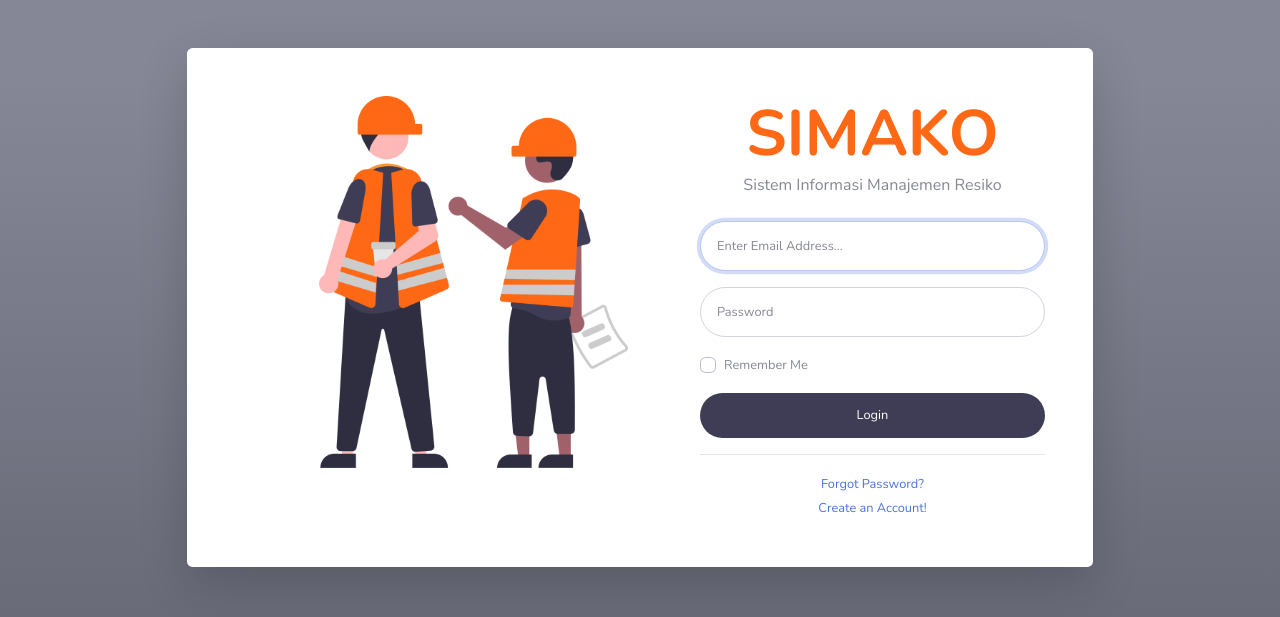
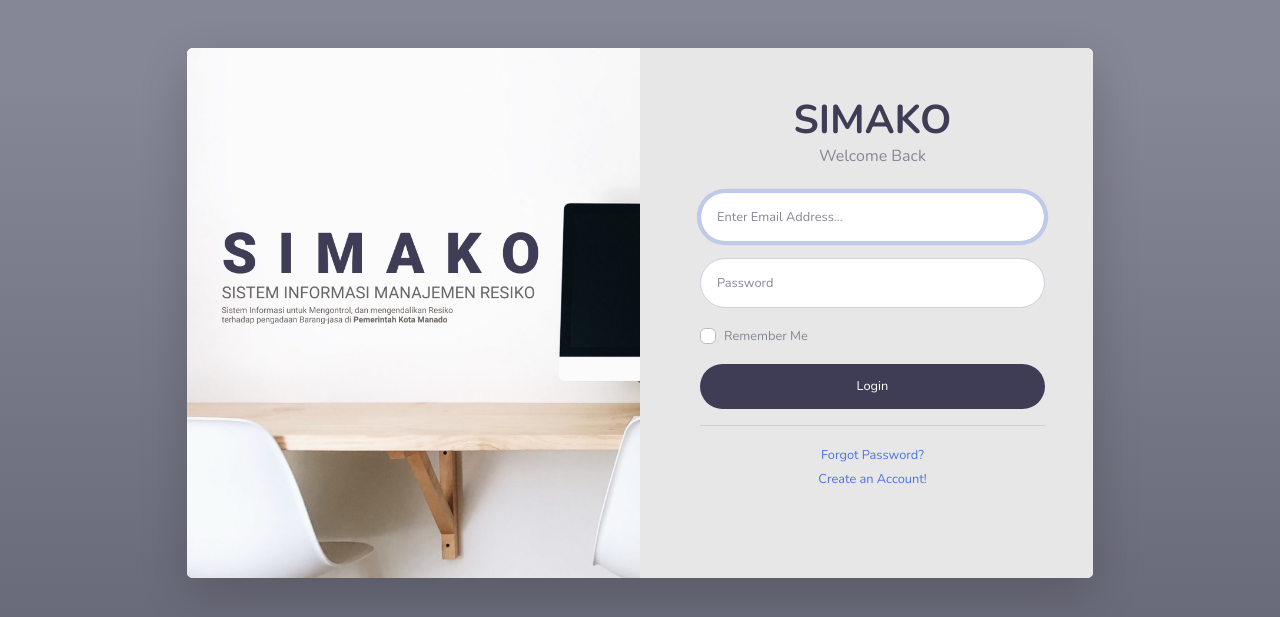
Before and after one commit to riyansasaja/simako, a CodeIgniter app: page /database/ in a window 1280 px wide. Shown: the top 617 px of the page. Run offline with CodeIgniter, Linux system fonts and the light colour scheme.

Commit message:
ganti tampilan login

```diff
--- a/application/views/auth/login.php
+++ b/application/views/auth/login.php
@@ -40,13 +40,13 @@
                         <div class="row">
                             <div class="col-lg-6 d-none d-lg-block text-right">
                                 <!-- gambar -->
-                                <img class="mt-5" style="width: 70%;" src="<?= base_url('assets/img/') ?>bglogin.png" alt="login pict">
+                                <img style="width: 110%;" src="<?= base_url('assets/img/') ?>simako-bg-3.png" alt="login pict">
                             </div>
-                            <div class="col-lg-6">
+                            <div class="col-lg-6 bg-abu2">
                                 <div class="p-5">
                                     <div class="text-center">
-                                        <h1 class="h4 text-utama text-tebal judul">SIMAKO</h1>
-                                        <p class="mb-4">Sistem Informasi Manajemen Resiko</p>
+                                        <h1 class="h4 text-kedua judul">SIMAKO</h1>
+                                        <p class="mb-4">Welcome Back</p>
                                     </div>
                                     <form method="POST" action="" class="user">
                                         <div class="form-group">
--- a/assets/css/costum.css
+++ b/assets/css/costum.css
@@ -8,7 +8,7 @@
 
 .judul {
   font-weight: bold;
-  font-size: 64px;
+  font-size: 40px;
   margin: 0px;
   padding: 0;
 }
@@ -25,3 +25,7 @@
   margin-top: -90px;
   width: 130%;
 }
+
+.bg-abu2 {
+  background-color: #e7e7e7;
+}
```
Also changed, not shown: assets/img/simako-bg-2.png (added), assets/img/simako-bg-3.png (added).
